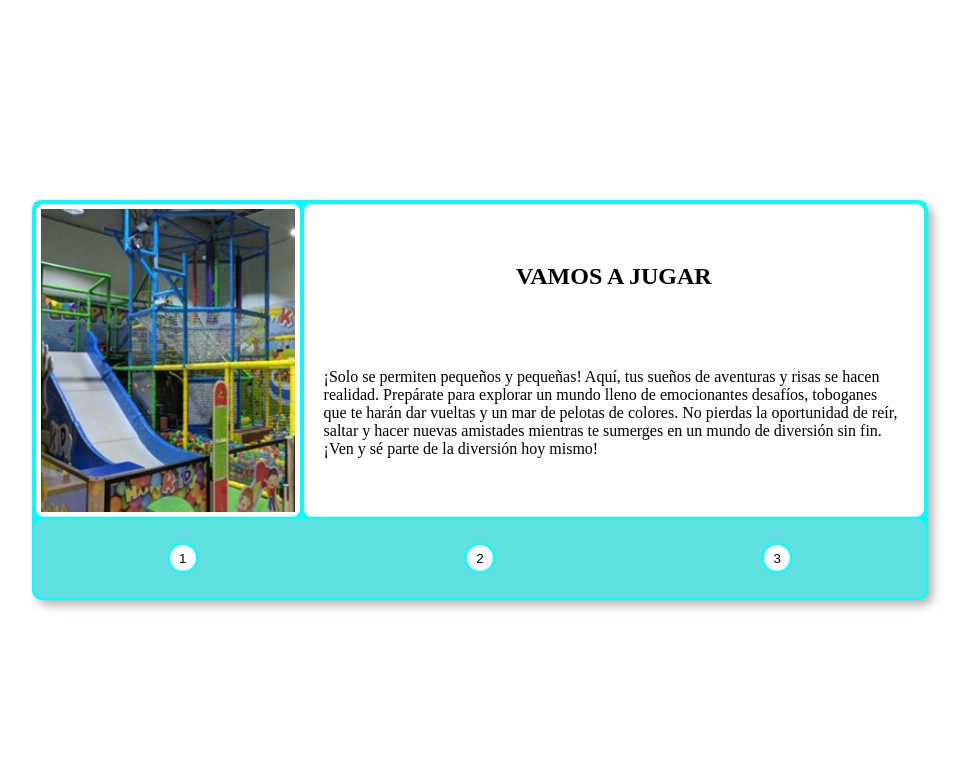
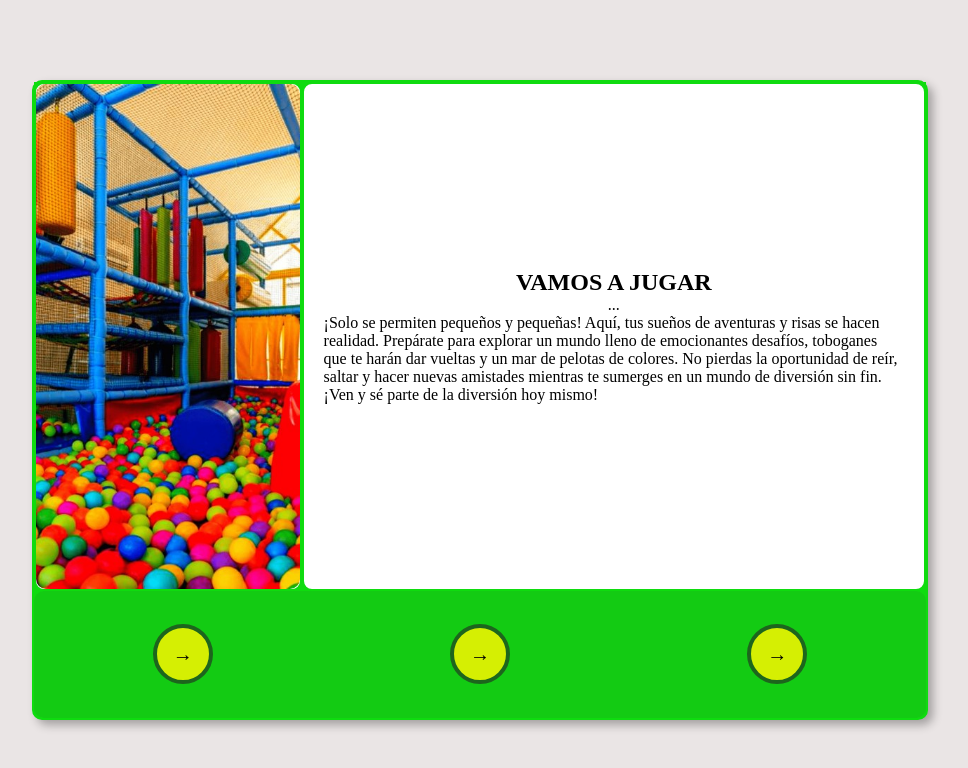
Before and after one commit to Jeremy2710/Proyecto-React, a Next.js app: page / in a window 1280 px wide. Shown: the top 768 px of the page, without its empty margins (160-1128 px from the left). Built offline with nearby package versions, Linux system fonts and the light colour scheme.

Commit message:
Ajustes de color, botones e imagen

```diff
--- a/Componentes/Flyer.js
+++ b/Componentes/Flyer.js
@@ -1,5 +1,6 @@
 import React from 'react';
 import Image from "next/image";
+
 
 const Flyer = ({ image, title, description }) => {
 
@@ -8,24 +9,23 @@ const Flyer = ({ image, title, description }) => {
             display: 'flex',
             height: '100%',
             alignItems: 'center',
-            backgroundColor: 'cyan'
+            backgroundColor: 'rgb(15, 219, 15)'
         },
         imgDiv: {
             height: '100%',
             width: '30%',
-            padding: '5px',
             backgroundColor: 'white',
             display: 'flex',
             justifyContent: 'center',
             alignItems: 'center',
-            border: '2px solid cyan',
+            border: '2px solid rgb(15, 219, 15)',
             borderRadius: '10px',
-
+            overflow: 'hidden',
 
         },
         content: {
             backgroundColor: 'white',
-            border: '2px solid cyan',
+            border: '2px solid rgb(15, 219, 15)',
             borderRadius: '10px',
             height: '100%',
             width: '70%',
@@ -33,11 +33,14 @@ const Flyer = ({ image, title, description }) => {
             display: 'flex',
             flexDirection: 'column',
             alignItems: 'center',
-            justifyContent: 'space-around',
+            justifyContent: 'center',
+
         },
         img: {
             height: '100%',
             width: '100%',
+            borderRadius: '10px',
+            objectFit: 'cover',
         }
     }
     return (
@@ -48,6 +51,7 @@ const Flyer = ({ image, title, description }) => {
 
             <div className='container-content' style={estilos.content}>
                 <h2>{title}</h2>
+                <p>...</p>
                 <p>{description}</p>
             </div>
 
--- a/Componentes/FlyerContainer.js
+++ b/Componentes/FlyerContainer.js
@@ -5,7 +5,7 @@ const FlyerContainer = () => {
 
     const estilos = {
         height: '100vh',
-        backgroundColor: '',
+        backgroundColor: 'rgb(234, 229, 229)',
         color: '',
         display: 'flex',
         alignItems: 'center',
--- a/Componentes/FlyerPage.js
+++ b/Componentes/FlyerPage.js
@@ -1,6 +1,6 @@
 import React, { useState } from 'react';
 import Flyer from './Flyer';
-import img1 from '../public/gamesZone.jpg'
+import img1 from '../public/funnyZone.jpeg'
 import img2 from '../public/eatZone.jpg'
 import img3 from '../public/waitZone.jpg'
 
@@ -29,11 +29,11 @@ const FlyerPage = () => {
     const estilos = {
         general: {
             width: '70%',
-            height: '50%',
-            border: '2px solid cyan',
+            height: '80%',
+            border: '2px solid rgb(15, 219, 15)',
             borderRadius: '10px',
             boxShadow: '5px 5px 10px rgba(0, 0, 0, 0.3)',
-            backgroundColor: 'cyan',
+            backgroundColor: 'rgb(15, 219, 15)',
             display: 'flex',
             flexDirection: 'column',
             alignItems: 'center',
@@ -45,7 +45,7 @@ const FlyerPage = () => {
             height: '20%',
             width: '100%',
             display: 'flex',
-            backgroundColor: '#5fe0e0',
+            backgroundColor: 'rgba(23, 192, 23, 0.585)',
             alignItems: 'center',
             justifyContent: 'space-around'
         },
@@ -57,13 +57,12 @@ const FlyerPage = () => {
         },
         botones: {
             borderRadius: '50%',
-            width: '30px',
-            height: '30px',
-            backgroundColor: 'white',
-            border: '2px solid cyan',
-            'botones:hover': {
-                backgroundColor: 'cyan',
-            },
+            border: '4px solid rgb(29, 101, 29)',
+            width: '60px',
+            height: '60px',
+            backgroundColor: 'rgba(255, 247, 0, 0.825)',
+            fontSize: '20px',
+            cursor: 'pointer'
         }
 
     }
@@ -88,7 +87,7 @@ const FlyerPage = () => {
             <div className="flyer-buttons" style={estilos.buttonContainer}>
                 {flyersData.map((_, index) => (
                     <button style={estilos.botones} key={index} onClick={() => handleSelectFlyer(index)}>
-                        {index + 1}
+                        &rarr;{  /* {index + 1} */}
                     </button>
                 ))}
             </div>
```
Also changed, not shown: public/funnyZone.jpeg (added), public/gamesZone.jpg (deleted).
